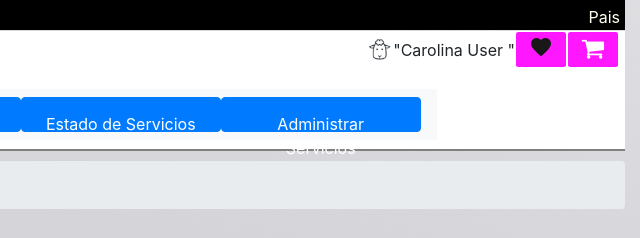
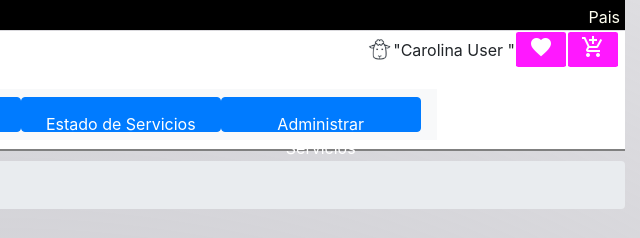
Before and after one commit to carolinadelcarpio/esferalab, a plain HTML site: page index.html in a window 1280 px wide. Shown: the top 238 px of the page, 640-1280 px from the left. Drawn offline with nearby package versions, Linux system fonts and the light colour scheme; a web font is replaced by a local one.

Commit message:
Update index.html

```diff
--- a/index.html
+++ b/index.html
@@ -37,8 +37,8 @@
     </div>
     <div id="header__search">
         <span id="carrito">
-            <button class="iconTransition"><a href="productoscarrito.html"><i class="fa fa-shopping-cart" style="font-size:24px;color:white"></i></a></button>
-            <button class="iconTransition"><i class="material-icons">favorite</i></button>
+            <button class="iconTransition"><a href="productoscarrito.html"><i class="material-icons" style="color:white">add_shopping_cart</i></a></button>
+            <button class="iconTransition"><i class="material-icons" style="color:white">favorite</i></button>
             "Carolina User            "
             <div class="avatarContainer">
             </div>
```
